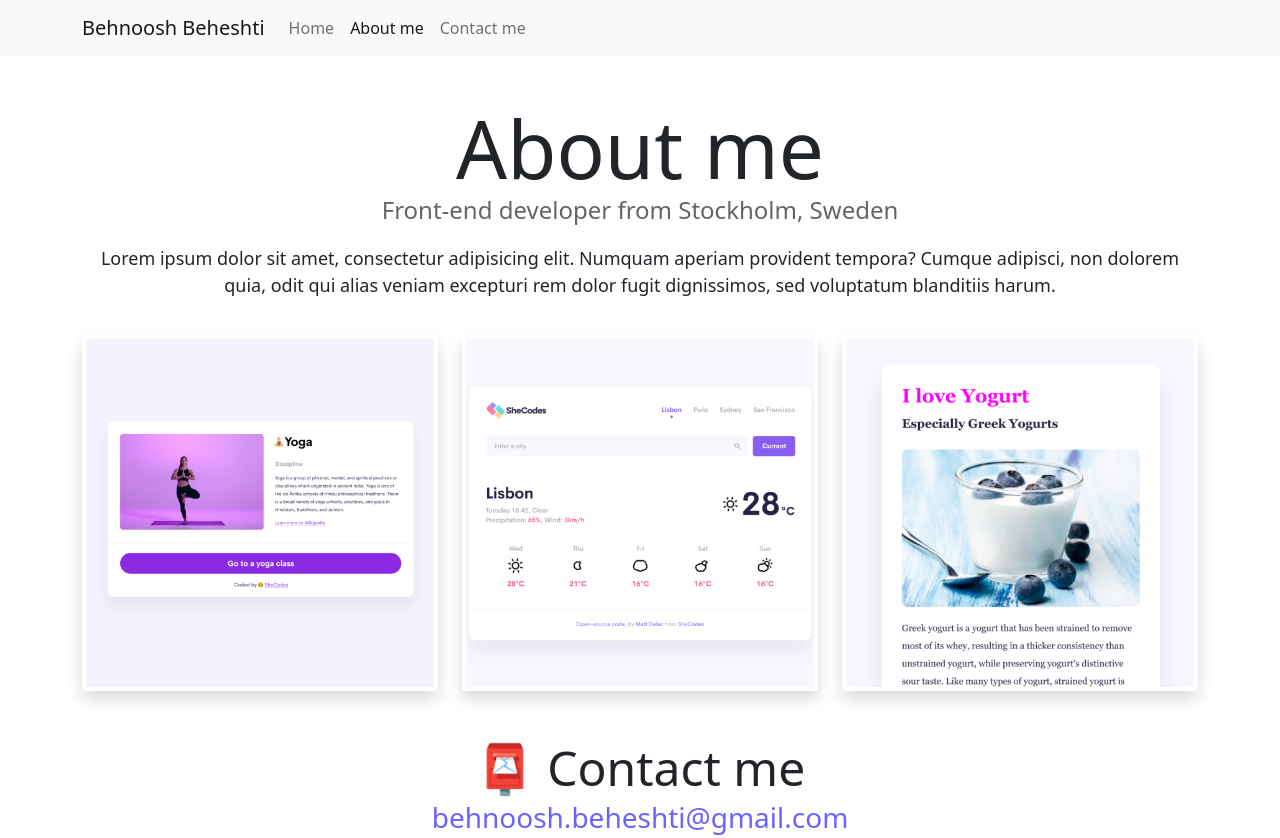
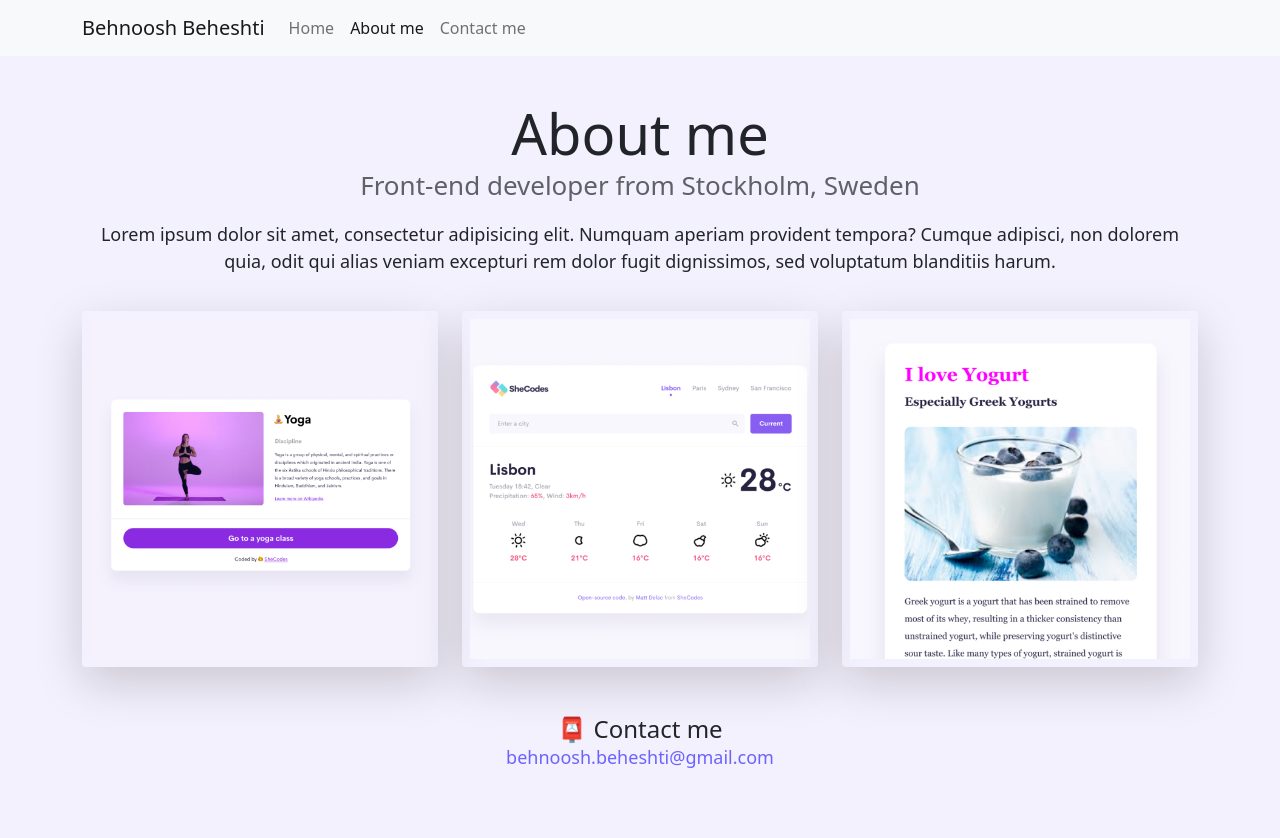
Before and after one commit to behnooshbeheshti/projects, a plain HTML site: page about.html in a window 1280 px wide. After the commit the page ends 800 px from the top, so only its background shows below. Drawn offline with nearby package versions, Linux system fonts and the light colour scheme.

Commit message:
Edit CSS

```diff
--- a/about.html
+++ b/about.html
@@ -36,26 +36,26 @@
   <h1>About me</h1>
   <h3>Front-end developer from Stockholm, Sweden</h3>
   <div class="container">
-    <p class="bg-white  text-center">
+    <p class="text-center">
       Lorem ipsum dolor sit amet, consectetur adipisicing elit. Numquam aperiam provident tempora? Cumque adipisci, non
       dolorem quia, odit qui alias veniam excepturi rem dolor fugit dignissimos, sed voluptatum blanditiis harum.
     </p>
     <div class="row">
       <div class="col-sm-4">
-        <img src="/images/yoga.png" class="img-fluid rounded shadow p-1 border-5" alt="yoga app">
+        <img src="/images/yoga.png" class="img-fluid rounded shadow-lg p-2 border-5" alt="yoga app">
       </div>
       <div class="col-sm-4">
-        <img src="/images/weather.png" class="img-fluid rounded shadow p-1 border-5" alt="weather app">
+        <img src="/images/weather.png" class="img-fluid rounded shadow-lg p-2 border-5" alt="weather app">
 
       </div>
       <div class="col-sm-4">
-        <img src="/images/yogurt.png" class="img-fluid rounded shadow p-1 border-5" alt="yogurt app">
+        <img src="/images/yogurt.png" class="img-fluid rounded shadow-lg p-2 border-5" alt="yogurt app">
 
       </div>
     </div>
   </div>
   <div class="mt-5" id="contact">
-    <h2>📮 Contact me</h2>
+    <h4>📮 Contact me</h4>
     <a href="mailto:behnoosh.beheshti@gmail.com" class="email-link" title="contact by email">
       behnoosh.beheshti@gmail.com </a>
   </div>
--- a/css/style.css
+++ b/css/style.css
@@ -6,16 +6,19 @@
 
 body {
   margin-top: 100px;
+  background-color: #f4f1fe;
 }
+
 h1,
 h2,
-h3 {
+h3,
+h4 {
   text-align: center;
   margin: 0;
 }
 
 h1 {
-  font-size: 80px;
+  font-size: 56px;
 }
 
 h2 {
@@ -23,7 +26,8 @@ h2 {
 }
 
 h3 {
-  font-size: 24px;
+  font-size: 26px;
+  margin-top: 3px;
   opacity: 0.7;
 }
 
@@ -69,7 +73,7 @@ p {
   display: flex;
   justify-content: center;
   color: var(--primary-color);
-  font-size: 28px;
+  font-size: 18px;
   text-decoration: none;
 }
 
```
Also changed, not shown: index.html (+3 -3 lines).
